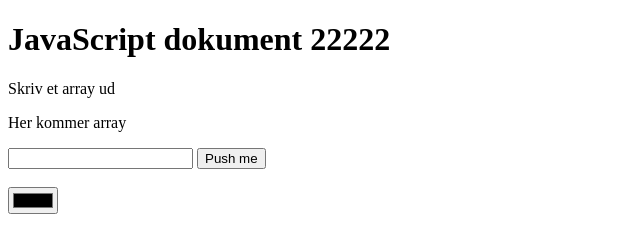
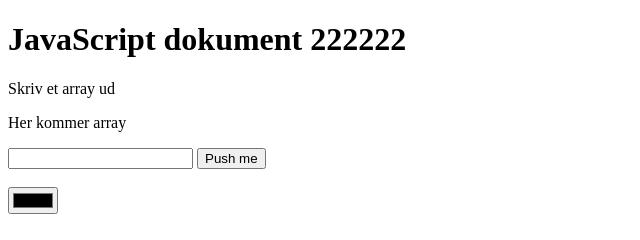
Before and after one commit to TobiasSolv/javascriptV1Clone, a plain HTML site: page Index.html in a window 1280 px wide. Shown: the full height of the page, 0-640 px from the left. Drawn offline with Linux system fonts and the light colour scheme.

Commit message:
med 2222

```diff
--- a/Index.html
+++ b/Index.html
@@ -5,7 +5,7 @@
     <title>Min første JavaScript side</title>
 </head>
 <body>
-<h1>JavaScript dokument 22222</h1>
+<h1>JavaScript dokument 222222</h1>
 <p>Skriv et array ud</p>
 <p id="demo"> Her kommer array</p>
 
```
